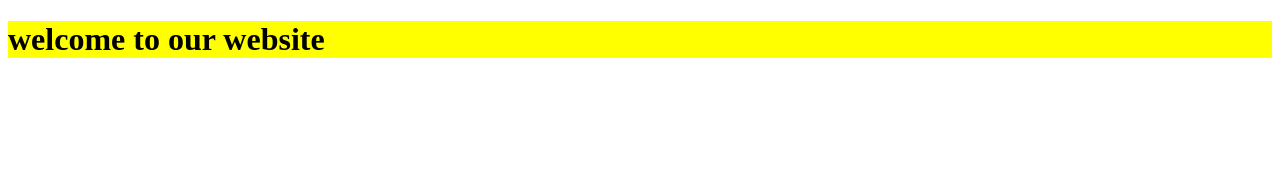
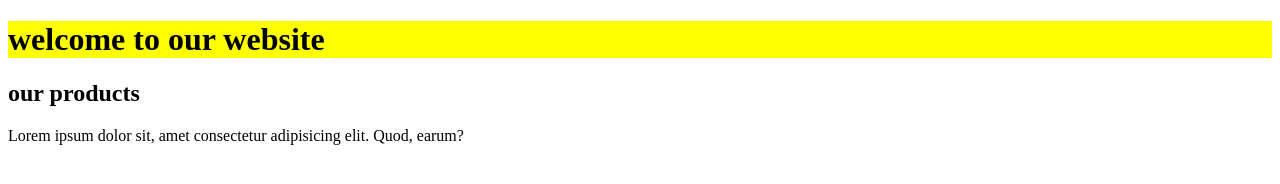
Before and after one commit to Shavkat838/onlinemagazin, a plain HTML site: page index.html in a window 1280 px wide. Drawn offline with Linux system fonts and the light colour scheme.

Commit message:
i added new main tag to index.html

```diff
--- a/index.html
+++ b/index.html
@@ -1,14 +1,23 @@
 <!DOCTYPE html>
 <html lang="en">
-<head>
-    <meta charset="UTF-8">
-    <meta name="viewport" content="width=device-width, initial-scale=1.0">
+  <head>
+    <meta charset="UTF-8" />
+    <meta name="viewport" content="width=device-width, initial-scale=1.0" />
     <title>Online Store</title>
-    <link rel="stylesheet" href="./main.css">
-</head>
-<body>
+    <link rel="stylesheet" href="./main.css" />
+  </head>
+  <body>
     <header>
-        <h1>welcome to our website</h1>
+      <h1>welcome to our website</h1>
     </header>
-</body>
+
+    <main>
+      <div class="container">
+        <h2>our products</h2>
+        <p>
+          Lorem ipsum dolor sit, amet consectetur adipisicing elit. Quod, earum?
+        </p>
+      </div>
+    </main>
+  </body>
 </html>
```
